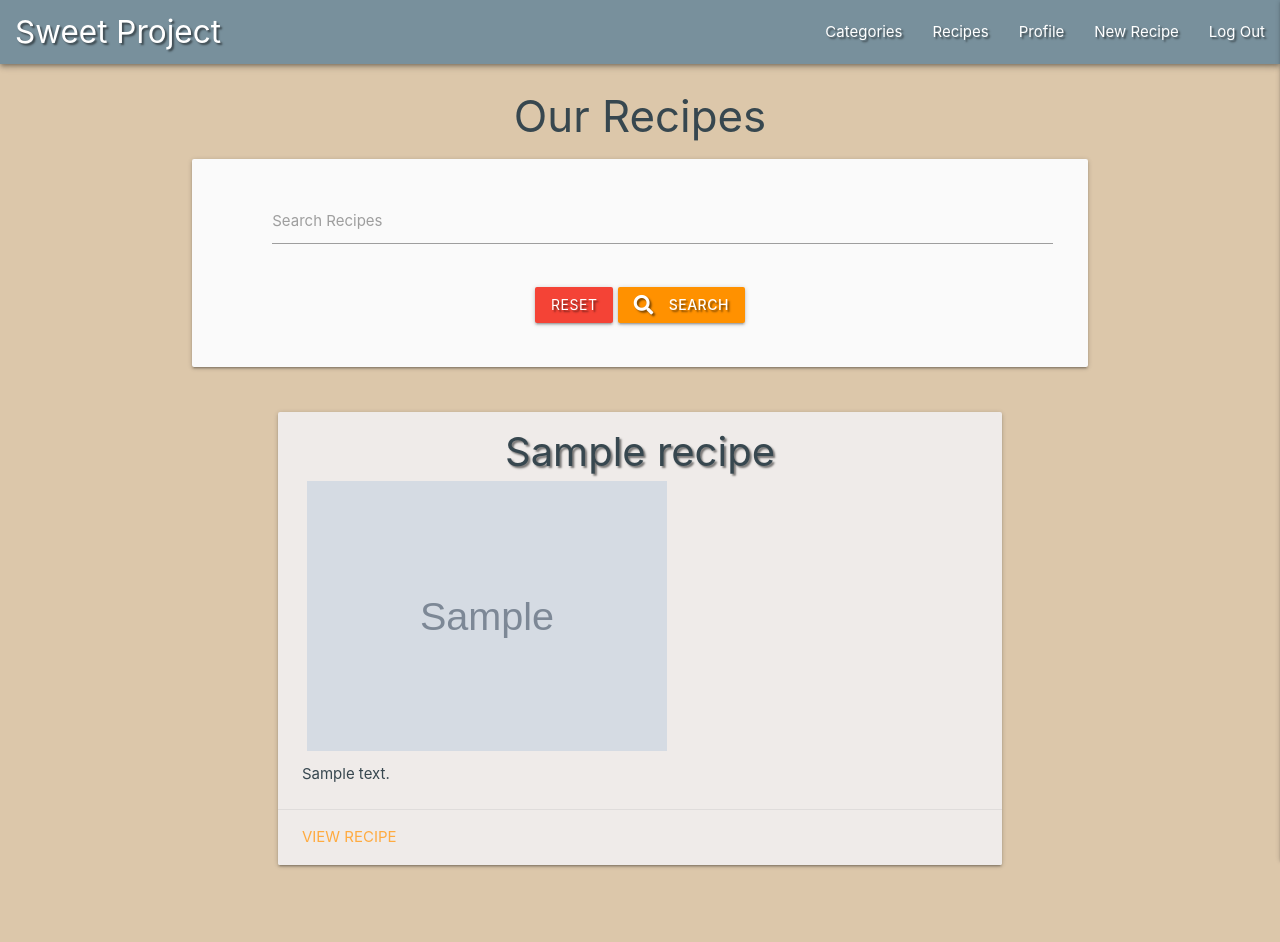
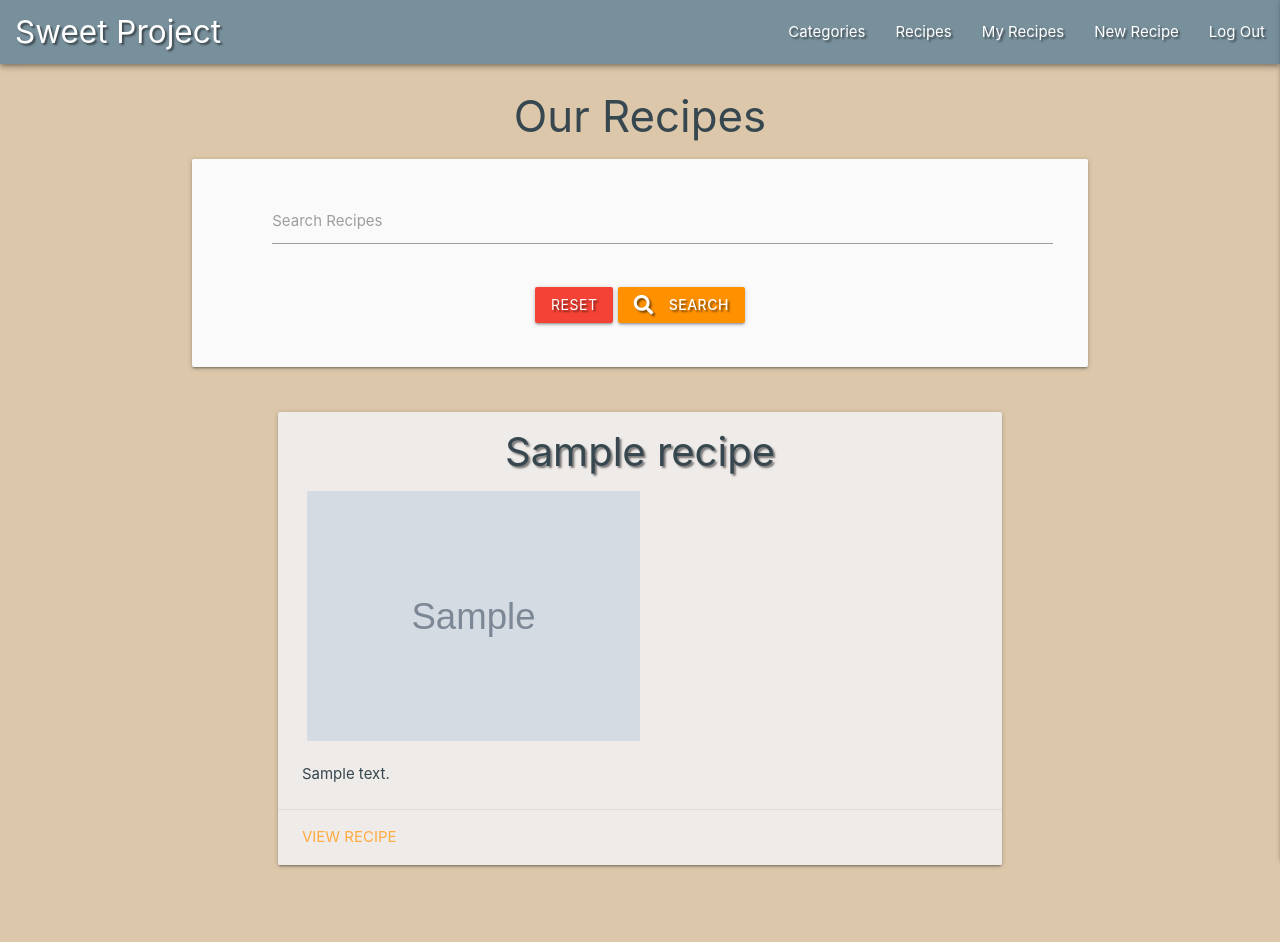
Before and after one commit to Code-Institute-Submissions/RuiOliveira83-MP3, a Flask app: page /get_recipes in a window 1280 px wide. Run offline with Flask 2, Linux system fonts and the light colour scheme; the visitor is signed in with stand-in values (Sample User, id 1); grey boxes marked "Sample" are stand-in pictures; a database or web service that is not in the repository returns one stand-in record (values such as "Sample title"); some libraries are stand-ins or nearby versions.

Commit message:
my profile page changed to my recipes page

```diff
--- a/app.py
+++ b/app.py
@@ -47,6 +47,7 @@ def category_search(category_name):
 
 @app.route("/register", methods=["GET", "POST"])
 def register():
+    categories = mongo.db.categories.find()
     if request.method == "POST":
         # check if username already exists in db
         existing_user = mongo.db.users.find_one(
@@ -65,8 +66,8 @@ def register():
         # put the new user into 'session' cookie
         session["user"] = request.form.get("username").lower()
         flash("Registration Successful!")
-        return redirect(url_for("profile", username=session["user"]))
-    return render_template("register.html")
+        return redirect(url_for("myrecipes", username=session["user"]))
+    return render_template("register.html", categories=categories)
 
 
 @app.route("/login", methods=["GET", "POST"])
@@ -85,7 +86,7 @@ def login():
                     flash("Welcome, {}".format(
                         request.form.get("username").capitalize()))
                     return redirect(url_for(
-                        "profile", username=session["user"]))
+                        "myrecipes", username=session["user"]))
             else:
                 # invalid password
                 flash("Incorrect Username and/or Password")
@@ -99,15 +100,15 @@ def login():
     return render_template("login.html")
 
 
-@app.route("/profile/<username>", methods=["GET", "POST"])
-def profile(username):
+@app.route("/myrecipes/<username>", methods=["GET", "POST"])
+def myrecipes(username):
     # grabe the session user's username from db
     username = mongo.db.users.find_one(
         {"username": session["user"]})["username"]
     recipes = list(mongo.db.recipes.find())
     categories = mongo.db.categories.find()
     if session["user"]:
-        return render_template("profile.html", username=username, recipes=recipes, categories=categories)
+        return render_template("myrecipes.html", username=username, recipes=recipes, categories=categories)
 
     return redirect(url_for("login"))
 
@@ -141,8 +142,9 @@ def add_recipe():
 
 @app.route("/recipe/<recipe_id>")
 def recipe(recipe_id):
+    categories = list(mongo.db.categories.find().sort("category_name", 1))
     recipe = mongo.db.recipes.find_one({'_id': ObjectId(recipe_id)})
-    return render_template("recipe.html", recipe=recipe)
+    return render_template("recipe.html", recipe=recipe, categories=categories)
 
 
 @app.route("/edit_recipe/<recipe_id>", methods=["GET", "POST"])
@@ -161,7 +163,7 @@ def edit_recipe(recipe_id):
         flash("Recipe Successfully Updated")
 
     recipe = mongo.db.recipes.find_one({'_id': ObjectId(recipe_id)})
-    categories = mongo.db.categories.find().sort("category_name", 1)
+    categories = list(mongo.db.categories.find().sort("category_name", 1))
     return render_template(
         "edit_recipe.html", recipe=recipe, categories=categories)
 
--- a/static/css/style.css
+++ b/static/css/style.css
@@ -43,7 +43,7 @@ li.cat-list {
 }
 
 .card-image {
-    padding: 5px;
+    padding: 15px 5px;
     max-width: 100%;
     height: auto;
     max-height: 280px;
--- a/templates/base.html
+++ b/templates/base.html
@@ -32,7 +32,7 @@
                     </li>
                     <li><a href="{{ url_for('get_recipes') }}">Recipes</a></li>
                     {% if session.user %}
-                        <li><a href="{{ url_for('profile', username=session['user']) }}">Profile</a></li>
+                        <li><a href="{{ url_for('myrecipes', username=session['user']) }}">My Recipes</a></li>
                         <li><a href="{{ url_for('add_recipe') }}">New Recipe</a></li>
                         {% if session.user|lower == "admin"|lower %}
                             <li><a href="{{ url_for('get_categories') }}">Manage Categories</a></li>
@@ -51,7 +51,7 @@
             <li><h4 class="center-align blue-grey-text text-darken-3">Sweet Project</h4></li>
             <li><a href="{{ url_for('get_recipes') }}">Recipes</a></li>
             {% if session.user %}
-                <li><a href="{{ url_for('profile', username=session['user']) }}">Profile</a></li>
+                <li><a href="{{ url_for('myrecipes', username=session['user']) }}">My Recipes</a></li>
                 <li><a href="{{ url_for('add_recipe') }}">New Recipe</a></li>
                 {% if session.user|lower == "admin"|lower %}
                     <li><a href="{{ url_for('get_categories') }}">Manage Categories</a></li>
--- a/templates/recipe.html
+++ b/templates/recipe.html
@@ -20,7 +20,11 @@
             <p class="recipe-description">{{ recipe.recipe_description.capitalize() }}</p>
             <div class="row">
                 <div class="col s12 m6 offset-m3">
-                    <img class="recipe-image center-align" src="{{ recipe.recipe_img }}" alt="{{ recipe.recipe_name }}">
+                    {% if recipe.recipe_img == "" %}
+                                    <img src="https://images.theconversation.com/files/307440/original/file-20191217-58292-nlmvmh.jpg" alt="{{ recipe.recipe_name }}" class="card-image center">
+                                    {% else %}
+                                    <img src="{{ recipe.recipe_img }}" alt="{{ recipe.recipe_name }}" class="card-image center-align">
+                                {% endif %}
                 </div>
             </div>
             <div class="row">
```
Also changed, not shown: templates/myrecipes.html (renamed from templates/profile.html, +4 -17 lines).
